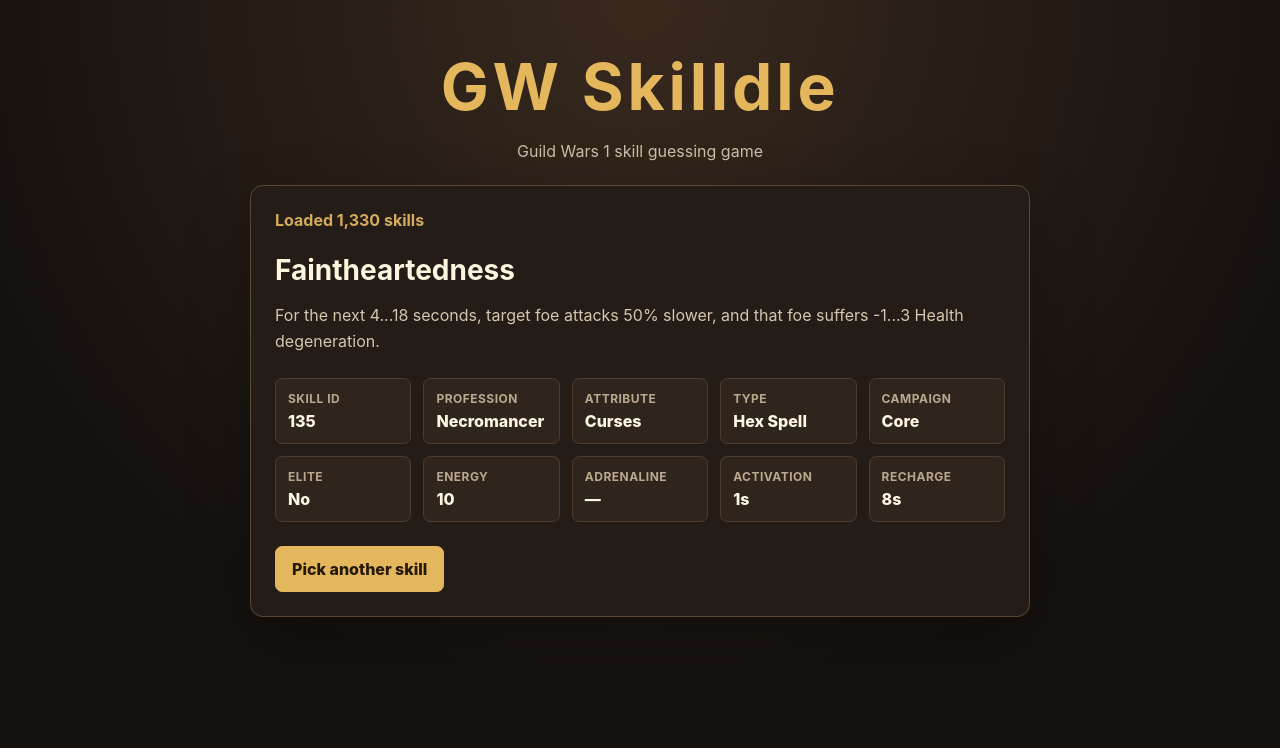
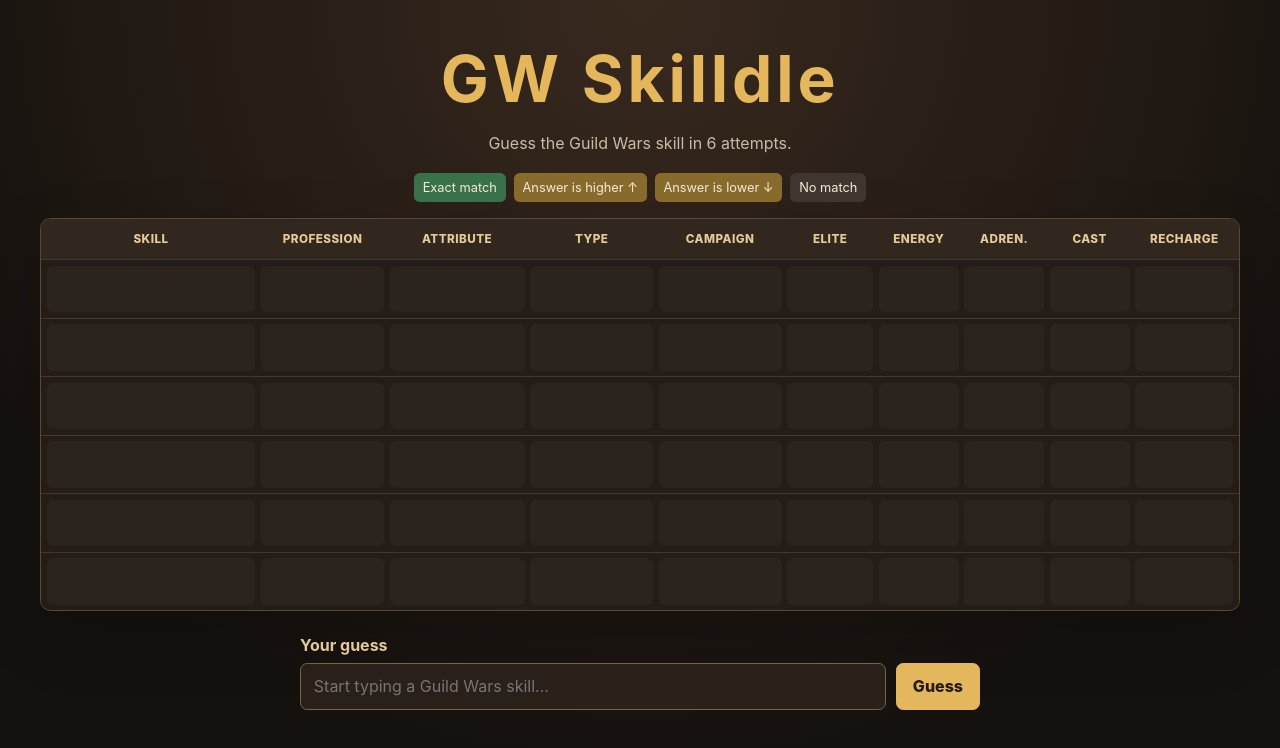
Before and after one commit to esulsoftware/gw-skilldle, a React (Vite) app: page / in a window 1280 px wide. Shown: the top 748 px of the page. Built offline with nearby package versions, Linux system fonts and the light colour scheme.

Commit message:
Add skill metadata labels and guess grid

```diff
--- a/src/App.css
+++ b/src/App.css
@@ -12,22 +12,26 @@
   min-width: 320px;
   margin: 0;
   background:
-    radial-gradient(circle at top, #38291e 0, #15110e 44rem);
+    radial-gradient(circle at top, #38291e 0, #15110e 48rem);
+}
+
+button,
+input {
+  font: inherit;
 }
 
 button {
   cursor: pointer;
-  font: inherit;
 }
 
 .app {
-  width: min(780px, calc(100% - 2rem));
+  width: min(1200px, calc(100% - 2rem));
   margin: 0 auto;
-  padding: 3rem 0;
+  padding: 2.5rem 0 4rem;
 }
 
-header {
-  margin-bottom: 1.5rem;
+.page-header {
+  margin-bottom: 1.25rem;
   text-align: center;
 }
 
@@ -38,72 +42,196 @@
   letter-spacing: 0.06em;
 }
 
-header p {
+.page-header p {
   color: #c9bca6;
 }
 
-.card {
-  border: 1px solid #5a4837;
-  border-radius: 0.8rem;
-  padding: 1.5rem;
-  background: #241c16;
-  box-shadow: 0 1.5rem 4rem rgb(0 0 0 / 25%);
+.legend {
+  display: flex;
+  flex-wrap: wrap;
+  justify-content: center;
+  gap: 0.5rem;
+  margin-bottom: 1rem;
 }
 
-.count {
-  margin-top: 0;
-  color: #d4aa5b;
-  font-weight: 700;
+.legend-item,
+.tile {
+  border-radius: 0.35rem;
+  padding: 0.45rem 0.55rem;
+  text-align: center;
 }
 
-h2 {
-  margin-bottom: 0.65rem;
-  color: #fff4dd;
-  font-size: 1.75rem;
+.legend-item {
+  font-size: 0.8rem;
 }
 
-.description {
-  color: #d5c7af;
-  line-height: 1.6;
+.correct {
+  background: #39724a;
 }
 
-.details {
-  display: grid;
-  grid-template-columns: repeat(auto-fit, minmax(125px, 1fr));
-  gap: 0.75rem;
-  margin: 1.5rem 0;
+.higher,
+.lower {
+  background: #896a2d;
 }
 
-.details div {
-  border: 1px solid #4c3d31;
-  border-radius: 0.45rem;
-  padding: 0.75rem;
-  background: #30251d;
+.none {
+  background: #403630;
 }
 
-dt {
-  color: #b9a98e;
-  font-size: 0.75rem;
-  font-weight: 700;
+.board {
+  overflow-x: auto;
+  border: 1px solid #5a4837;
+  border-radius: 0.65rem;
+  background: #241c16;
+  box-shadow: 0 1.5rem 4rem rgb(0 0 0 / 20%);
+}
+
+.board-row {
+  display: grid;
+  grid-template-columns:
+    minmax(155px, 1.7fr)
+    minmax(105px, 1fr)
+    minmax(115px, 1.1fr)
+    minmax(90px, 1fr)
+    minmax(115px, 1fr)
+    minmax(70px, 0.7fr)
+    minmax(70px, 0.65fr)
+    minmax(70px, 0.65fr)
+    minmax(70px, 0.65fr)
+    minmax(85px, 0.8fr);
+  gap: 0.35rem;
+  min-width: 1085px;
+  padding: 0.35rem;
+  border-bottom: 1px solid #44382e;
+}
+
+.board-row:last-child {
+  border-bottom: 0;
+}
+
+.board-header {
+  color: #e4ca97;
+  background: #32271f;
+  font-size: 0.73rem;
+  font-weight: 800;
   letter-spacing: 0.04em;
   text-transform: uppercase;
 }
 
-dd {
-  margin: 0.3rem 0 0;
-  color: #fff5e3;
-  font-weight: 800;
+.board-header > div {
+  display: flex;
+  align-items: center;
+  justify-content: center;
+  padding: 0.45rem 0.3rem;
+  text-align: center;
 }
 
-button {
+.skill-name {
+  display: flex;
+  align-items: center;
+  padding: 0.45rem 0.6rem;
+  border-radius: 0.35rem;
+  background: #342a21;
+  color: #fff4dd;
+  font-weight: 700;
+}
+
+.tile {
+  display: flex;
+  align-items: center;
+  justify-content: center;
+  gap: 0.3rem;
+  min-height: 2.6rem;
+  font-size: 0.84rem;
+}
+
+.empty-row > div {
+  min-height: 2.9rem;
+  border-radius: 0.35rem;
+  background: #2b231d;
+}
+
+.guess-form {
+  width: min(680px, 100%);
+  margin: 1.5rem auto;
+}
+
+.guess-form label {
+  display: block;
+  margin-bottom: 0.45rem;
+  color: #e1ca99;
+  font-weight: 700;
+}
+
+.guess-controls {
+  display: flex;
+  gap: 0.6rem;
+}
+
+.guess-controls input {
+  min-width: 0;
+  flex: 1;
+  border: 1px solid #7a6243;
+  border-radius: 0.45rem;
+  padding: 0.8rem;
+  color: #fff5e3;
+  background: #292019;
+}
+
+.guess-controls button,
+.game-over button {
   border: 1px solid #e5b75d;
   border-radius: 0.45rem;
-  padding: 0.75rem 1rem;
+  padding: 0.8rem 1rem;
   color: #261a0d;
   background: #e5b75d;
   font-weight: 800;
 }
 
-button:hover {
-  background: #f2ca79;
+.guess-controls button:hover,
+.game-over button:hover {
+  background: #f1ca7a;
 }
+
+.message {
+  margin: 0.55rem 0 0;
+  color: #f0a49a;
+}
+
+.game-over {
+  width: min(680px, 100%);
+  margin: 1.5rem auto;
+  border: 1px solid #5a4837;
+  border-radius: 0.65rem;
+  padding: 1.35rem;
+  text-align: center;
+  background: #241c16;
+}
+
+.game-over h2 {
+  margin-top: 0;
+}
+
+.game-over.won h2 {
+  color: #95dba1;
+}
+
+.game-over.lost h2 {
+  color: #f0a49a;
+}
+
+.answer-description {
+  color: #d6c7ae;
+  line-height: 1.55;
+}
+
+@media (max-width: 560px) {
+  .app {
+    width: min(100% - 1rem, 1200px);
+    padding-top: 1.5rem;
+  }
+
+  .guess-controls {
+    flex-direction: column;
+  }
+}
--- a/src/App.tsx
+++ b/src/App.tsx
@@ -1,4 +1,5 @@
-import { useState } from 'react';
+import { useMemo, useState } from 'react';
+import type { FormEvent } from 'react';
 import {
   attributeName,
   campaignName,
@@ -6,96 +7,272 @@
   randomSkill,
   skills,
   typeName,
+  type Skill,
 } from './lib/skills';
 import './App.css';
 
-function displayCost(cost: number | null) {
-  return cost === null ? '—' : cost;
+const MAX_GUESSES = 6;
+
+type Result = 'correct' | 'higher' | 'lower' | 'none';
+
+type GradedGuess = {
+  skill: Skill;
+  results: {
+    profession: Result;
+    attribute: Result;
+    type: Result;
+    campaign: Result;
+    elite: Result;
+    energy: Result;
+    adrenaline: Result;
+    activation: Result;
+    recharge: Result;
+  };
+};
+
+function compareText(guess: string, answer: string): Result {
+  return guess === answer ? 'correct' : 'none';
 }
 
-function displayTime(time: number | null) {
-  return time === null ? '—' : `${time}s`;
+function compareBoolean(guess: boolean, answer: boolean): Result {
+  return guess === answer ? 'correct' : 'none';
+}
+
+function compareNumber(
+  guess: number | null,
+  answer: number | null,
+): Result {
+  if (guess === null || answer === null) {
+    return 'none';
+  }
+
+  if (guess === answer) {
+    return 'correct';
+  }
+
+  return guess < answer ? 'higher' : 'lower';
+}
+
+function gradeGuess(guess: Skill, answer: Skill): GradedGuess {
+  return {
+    skill: guess,
+    results: {
+      profession: compareText(
+        professionName(guess),
+        professionName(answer),
+      ),
+      attribute: compareText(attributeName(guess), attributeName(answer)),
+      type: compareText(typeName(guess), typeName(answer)),
+      campaign: compareText(campaignName(guess), campaignName(answer)),
+      elite: compareBoolean(guess.elite, answer.elite),
+      energy: compareNumber(guess.energy, answer.energy),
+      adrenaline: compareNumber(guess.adrenaline, answer.adrenaline),
+      activation: compareNumber(guess.activation, answer.activation),
+      recharge: compareNumber(guess.recharge, answer.recharge),
+    },
+  };
+}
+
+function formatNumber(value: number | null, suffix = '') {
+  return value === null ? '—' : `${value}${suffix}`;
+}
+
+function ResultArrow({ result }: { result: Result }) {
+  if (result === 'higher') {
+    return <span aria-label="The answer is higher">↑</span>;
+  }
+
+  if (result === 'lower') {
+    return <span aria-label="The answer is lower">↓</span>;
+  }
+
+  return null;
 }
 
 export default function App() {
-  const [skill, setSkill] = useState(() => randomSkill());
+  const [answer, setAnswer] = useState<Skill>(() => randomSkill());
+  const [guesses, setGuesses] = useState<GradedGuess[]>([]);
+  const [input, setInput] = useState('');
+  const [message, setMessage] = useState('');
 
-  function chooseAnotherSkill() {
-    setSkill(randomSkill());
+  const skillByNormalizedName = useMemo(() => {
+    return new Map(
+      skills.map((skill) => [skill.name.trim().toLocaleLowerCase(), skill]),
+    );
+  }, []);
+
+  const won = guesses.some((guess) => guess.skill.id === answer.id);
+  const lost = guesses.length >= MAX_GUESSES && !won;
+  const gameOver = won || lost;
+
+  function submitGuess(event: FormEvent<HTMLFormElement>) {
+    event.preventDefault();
+
+    if (gameOver) {
+      return;
+    }
+
+    const normalizedInput = input.trim().toLocaleLowerCase();
+    const selectedSkill = skillByNormalizedName.get(normalizedInput);
+
+    if (!selectedSkill) {
+      setMessage('Choose a valid skill from the suggestions.');
+      return;
+    }
+
+    if (guesses.some((guess) => guess.skill.id === selectedSkill.id)) {
+      setMessage('You already guessed that skill.');
+      return;
+    }
+
+    setGuesses((currentGuesses) => [
+      ...currentGuesses,
+      gradeGuess(selectedSkill, answer),
+    ]);
+
+    setInput('');
+    setMessage('');
+  }
+
+  function newGame() {
+    setAnswer(randomSkill());
+    setGuesses([]);
+    setInput('');
+    setMessage('');
   }
 
   return (
     <main className="app">
-      <header>
+      <header className="page-header">
         <h1>GW Skilldle</h1>
-        <p>Guild Wars 1 skill guessing game</p>
+        <p>Guess the Guild Wars skill in {MAX_GUESSES} attempts.</p>
       </header>
 
-      <section className="card">
-        <p className="count">
-          Loaded {skills.length.toLocaleString()} skills
-        </p>
+      <section className="legend" aria-label="Feedback legend">
+        <span className="legend-item correct">Exact match</span>
+        <span className="legend-item higher">Answer is higher ↑</span>
+        <span className="legend-item lower">Answer is lower ↓</span>
+        <span className="legend-item none">No match</span>
+      </section>
 
-        <h2>{skill.name}</h2>
+      <section className="board" aria-label="Guesses">
+        <div className="board-row board-header">
+          <div>Skill</div>
+          <div>Profession</div>
+          <div>Attribute</div>
+          <div>Type</div>
+          <div>Campaign</div>
+          <div>Elite</div>
+          <div>Energy</div>
+          <div>Adren.</div>
+          <div>Cast</div>
+          <div>Recharge</div>
+        </div>
 
-        <p className="description">{skill.description}</p>
+        {guesses.map((guess) => (
+          <div className="board-row" key={guess.skill.id}>
+            <div className="skill-name">{guess.skill.name}</div>
 
-        <dl className="details">
-          <div>
-            <dt>Skill ID</dt>
-            <dd>{skill.id}</dd>
+            <div className={`tile ${guess.results.profession}`}>
+              {professionName(guess.skill)}
+            </div>
+
+            <div className={`tile ${guess.results.attribute}`}>
+              {attributeName(guess.skill)}
+            </div>
+
+            <div className={`tile ${guess.results.type}`}>
+              {typeName(guess.skill)}
+            </div>
+
+            <div className={`tile ${guess.results.campaign}`}>
+              {campaignName(guess.skill)}
+            </div>
+
+            <div className={`tile ${guess.results.elite}`}>
+              {guess.skill.elite ? 'Yes' : 'No'}
+            </div>
+
+            <div className={`tile ${guess.results.energy}`}>
+              {formatNumber(guess.skill.energy)}
+              <ResultArrow result={guess.results.energy} />
+            </div>
+
+            <div className={`tile ${guess.results.adrenaline}`}>
+              {formatNumber(guess.skill.adrenaline)}
+              <ResultArrow result={guess.results.adrenaline} />
+            </div>
+
+            <div className={`tile ${guess.results.activation}`}>
+              {formatNumber(guess.skill.activation, 's')}
+              <ResultArrow result={guess.results.activation} />
+            </div>
+
+            <div className={`tile ${guess.results.recharge}`}>
+              {formatNumber(guess.skill.recharge, 's')}
+              <ResultArrow result={guess.results.recharge} />
+            </div>
+          </div>
+        ))}
+
+        {Array.from({ length: MAX_GUESSES - guesses.length }).map((_, index) => (
+          <div className="board-row empty-row" key={`empty-${index}`}>
+            <div />
+            <div />
+            <div />
+            <div />
+            <div />
+            <div />
+            <div />
+            <div />
+            <div />
+            <div />
+          </div>
+        ))}
+      </section>
+
+      {!gameOver && (
+        <form className="guess-form" onSubmit={submitGuess}>
+          <label htmlFor="skill-input">Your guess</label>
+
+          <div className="guess-controls">
+            <input
+              id="skill-input"
+              list="skill-options"
+              autoComplete="off"
+              value={input}
+              onChange={(event) => setInput(event.target.value)}
+              placeholder="Start typing a Guild Wars skill..."
+            />
+
+            <datalist id="skill-options">
+              {skills.map((skill) => (
+                <option key={skill.id} value={skill.name} />
+              ))}
+            </datalist>
+
+            <button type="submit">Guess</button>
           </div>
 
-          <div>
-            <dt>Profession</dt>
-            <dd>{professionName(skill)}</dd>
-          </div>
+          {message && <p className="message">{message}</p>}
+        </form>
+      )}
 
-          <div>
-            <dt>Attribute</dt>
-            <dd>{attributeName(skill)}</dd>
-          </div>
+      {gameOver && (
+        <section className={`game-over ${won ? 'won' : 'lost'}`}>
+          <h2>{won ? 'Solved!' : 'Out of guesses'}</h2>
 
-          <div>
-            <dt>Type</dt>
-            <dd>{typeName(skill)}</dd>
-          </div>
+          <p>
+            The skill was <strong>{answer.name}</strong>.
+          </p>
 
-          <div>
-            <dt>Campaign</dt>
-            <dd>{campaignName(skill)}</dd>
-          </div>
+          <p className="answer-description">{answer.description}</p>
 
-          <div>
-            <dt>Elite</dt>
-            <dd>{skill.elite ? 'Yes' : 'No'}</dd>
-          </div>
-
-          <div>
-            <dt>Energy</dt>
-            <dd>{displayCost(skill.energy)}</dd>
-          </div>
-
-          <div>
-            <dt>Adrenaline</dt>
-            <dd>{displayCost(skill.adrenaline)}</dd>
-          </div>
-
-          <div>
-            <dt>Activation</dt>
-            <dd>{displayTime(skill.activation)}</dd>
-          </div>
-
-          <div>
-            <dt>Recharge</dt>
-            <dd>{displayTime(skill.recharge)}</dd>
-          </div>
-        </dl>
-
-        <button type="button" onClick={chooseAnotherSkill}>
-          Pick another skill
-        </button>
-      </section>
+          <button type="button" onClick={newGame}>
+            New random skill
+          </button>
+        </section>
+      )}
     </main>
   );
 }
--- a/src/lib/skillLabels.ts
+++ b/src/lib/skillLabels.ts
@@ -25,73 +25,97 @@
   1: 'Illusion Magic',
   2: 'Domination Magic',
   3: 'Inspiration Magic',
+
   4: 'Blood Magic',
   5: 'Death Magic',
   6: 'Soul Reaping',
   7: 'Curses',
+
   8: 'Air Magic',
   9: 'Earth Magic',
   10: 'Fire Magic',
   11: 'Water Magic',
   12: 'Energy Storage',
+
   13: 'Healing Prayers',
   14: 'Smiting Prayers',
   15: 'Protection Prayers',
   16: 'Divine Favor',
+
   17: 'Strength',
   18: 'Axe Mastery',
   19: 'Hammer Mastery',
   20: 'Swordsmanship',
-  21: 'None',
-  22: 'Tactics',
-  23: 'Beast Mastery',
-  24: 'Expertise',
-  25: 'Wilderness Survival',
-  26: 'Marksmanship',
-  27: 'Dagger Mastery',
-  28: 'Deadly Arts',
+
+  21: 'Tactics',
+
+  22: 'Beast Mastery',
+  23: 'Expertise',
+  24: 'Wilderness Survival',
+  25: 'Marksmanship',
+
+  26: 'Dagger Mastery',
+  27: 'Deadly Arts',
+  28: 'Shadow Arts',
   29: 'Shadow Arts',
+
   30: 'Communing',
   31: 'Restoration Magic',
   32: 'Channeling Magic',
   33: 'Spawning Power',
+
   34: 'Leadership',
   35: 'Spear Mastery',
-  36: 'Command',
-  37: 'Motivation',
-  38: 'Scythe Mastery',
-  39: 'Wind Prayers',
-  40: 'Earth Prayers',
-  41: 'Mysticism',
+  36: 'Motivation',
+  37: 'Mysticism',
+  38: 'Command',
+
+  39: 'Scythe Mastery',
+  40: 'Wind Prayers',
+  41: 'Earth Prayers',
+  42: 'Mysticism',
+
+  43: 'None',
 };
 
 export const typeLabels: Record<number, string> = {
-  0: 'Skill',
-  1: 'Bounty',
-  2: 'Hex',
-  3: 'Enchantment',
-  4: 'Stance',
-  5: 'Shout',
-  6: 'Signet',
-  7: 'Trap',
-  8: 'Spirit',
-  9: 'Spell',
-  10: 'Attack',
+  1: 'Skill',
+  2: 'Bow Attack',
+  3: 'Melee Attack',
+  4: 'Axe Attack',
+  5: 'Lead Attack',
+  6: 'Off-Hand Attack',
+  7: 'Dual Attack',
+  8: 'Hammer Attack',
+  9: 'Scythe Attack',
+  10: 'Sword Attack',
   11: 'Pet Attack',
-  12: 'Preparation',
-  13: 'Glyph',
-  14: 'Well',
-  15: 'Ward',
-  16: 'Form',
-  17: 'Echo',
-  18: 'Chant',
-  19: 'Refrain',
-  20: 'Weapon Spell',
-  21: 'Ritual',
-  22: 'Nature Ritual',
-  23: 'Binding Ritual',
+  12: 'Spear Attack',
+  13: 'Chant',
+  14: 'Echo',
+  15: 'Elite Form',
+  16: 'Glyph',
+  17: 'Preparation',
+  18: 'Binding Ritual',
+  19: 'Nature Ritual',
+  20: 'Shout',
+  21: 'Signet',
+  22: 'Spell',
+  23: 'Enchantment Spell',
   24: 'Hex Spell',
-  25: 'Enchantment Spell',
-  26: 'Condition',
-  27: 'Item Spell',
+  25: 'Item Spell',
+  26: 'Ward Spell',
+  27: 'Weapon Spell',
+  28: 'Well Spell',
+  29: 'Stance',
+  30: 'Trap',
+  31: 'Ranged Attack',
+  32: 'Ebon Vanguard Ritual',
+  33: 'Flash Enchantment Spell',
+
+  38: 'Skill',
+  39: 'Spell',
+  40: 'Enchantment Spell',
+  41: 'Hex Spell',
+  42: 'Signet',
 };
--- a/src/lib/skills.ts
+++ b/src/lib/skills.ts
@@ -24,7 +24,10 @@
   activation: number | null;
   aftercast: number | null;
   recharge: number | null;
+
   pvpSplit: boolean;
+  pvpOnly: boolean;
+  roleplayOnly: boolean;
 };
 
 type SkillDataFile = {
```
